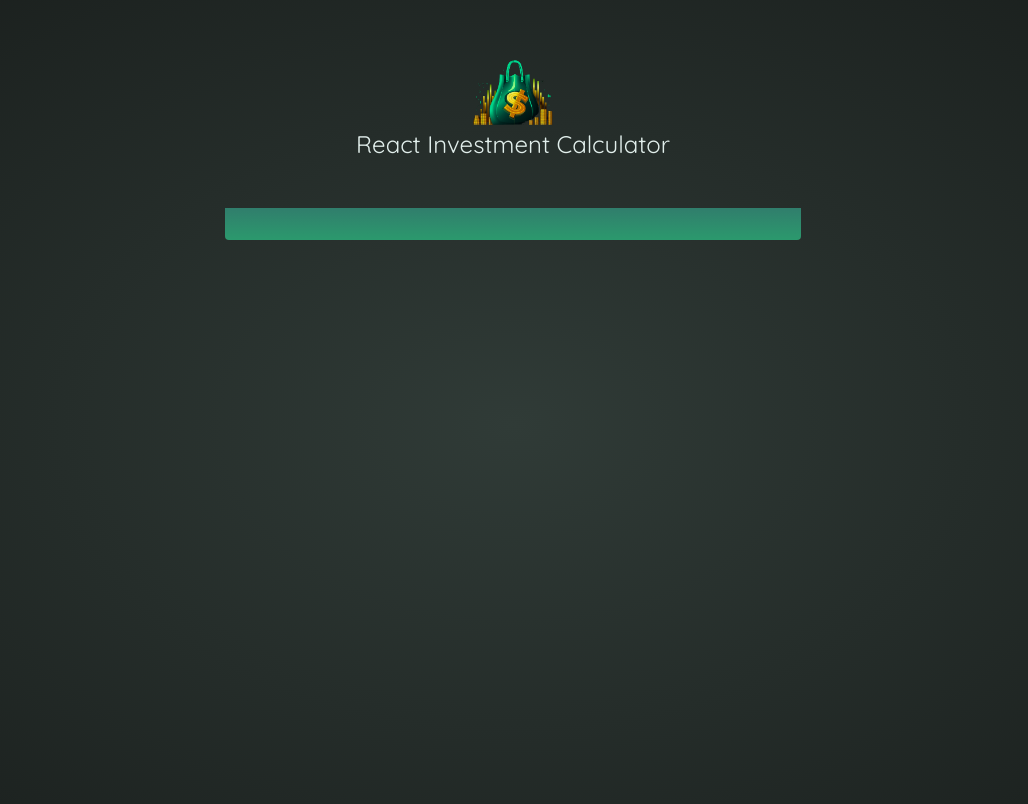
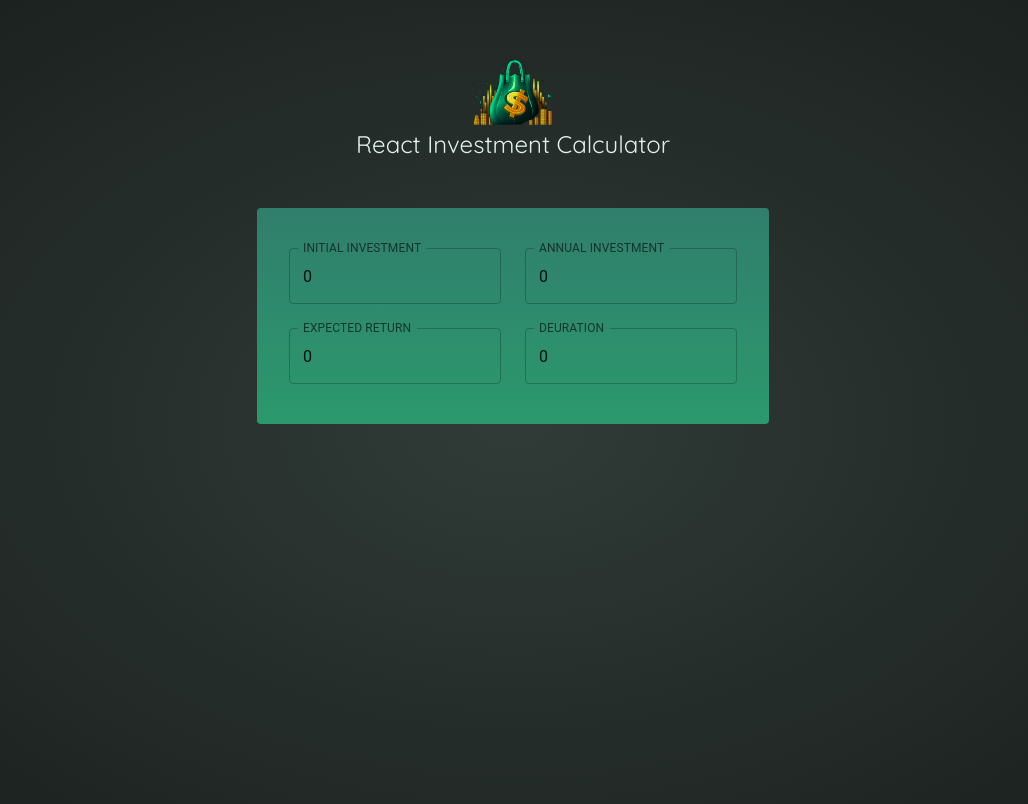
Before and after one commit to erfan-najafloo/Investment-Calculator, a React (Vite) app: page / in a window 1280 px wide. Shown: the top 804 px of the page, without its empty margins (127-1155 px from the left). Built offline with nearby package versions, Linux system fonts and the light colour scheme.

Commit message:
feat: add TextField with initial value using useState

```diff
--- a/src/components/UserInputs.jsx
+++ b/src/components/UserInputs.jsx
@@ -1,12 +1,58 @@
 import { TextField } from "@mui/material";
 import { useState } from "react";
 export default function UserInput() {
-  const [userInput, setUserInput] = useState([]);
+  const initialUserInput = {
+    initialInvestment: 0,
+    annualInvestment: 0,
+    expectedReturn: 0,
+    duration: 0,
+  };
+  const [userInput, setUserInput] = useState(initialUserInput);
 
   return (
     <form
       action=""
-      className="p-4 max-w-xl my-8 mx-auto rounded-b-sm bg-linear-to-b from-[rgb(48,126,108)] to-[rgb(43,153,109)] "
-    ></form>
+      className="p-4 max-w-lg my-8 mx-auto rounded-sm bg-gradient-to-b from-[rgb(48,126,108)] to-[rgb(43,153,109)] "
+    >
+      <section className="grid grid-cols-2 justify-between gap-6 py-6 px-4">
+        <TextField
+          id="outlined-basic"
+          label="INITIAL INVESTMENT"
+          variant="outlined"
+          value={userInput.initialInvestment}
+          onChange={(e) =>
+            setUserInput({ ...userInput, initialInvestment: e.target.value })
+          }
+          className="text-white"
+        />
+        <TextField
+          id="outlined-basic"
+          label="ANNUAL INVESTMENT"
+          variant="outlined"
+          value={userInput.annualInvestment}
+          onChange={(e) =>
+            setUserInput({ ...userInput, annualInvestment: e.target.value })
+          }
+        />
+        <TextField
+          id="outlined-basic"
+          label="EXPECTED RETURN"
+          variant="outlined"
+          value={userInput.expectedReturn}
+          onChange={(e) =>
+            setUserInput({ ...userInput, expectedReturn: e.target.value })
+          }
+        />
+        <TextField
+          id="outlined-basic"
+          label="DEURATION"
+          variant="outlined"
+          value={userInput.duration}
+          onChange={(e) =>
+            setUserInput({ ...userInput, duration: e.target.value })
+          }
+        />
+      </section>
+    </form>
   );
 }
```
